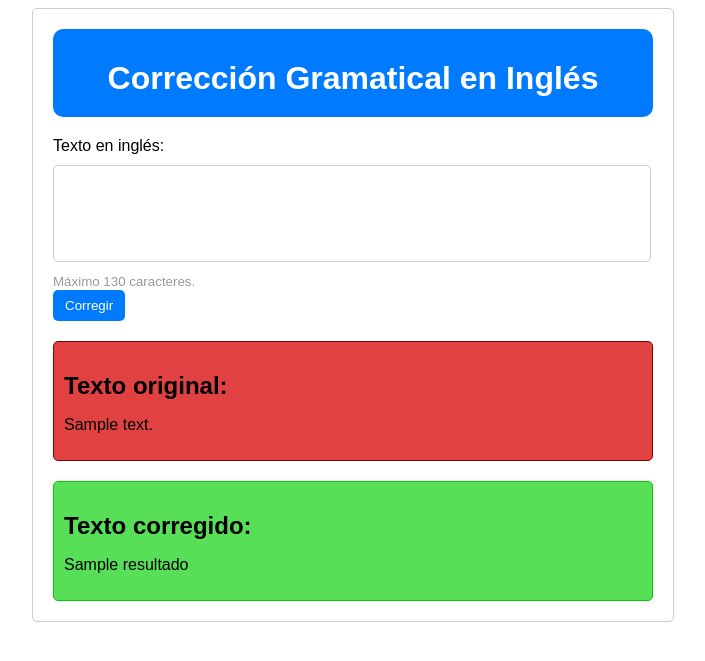
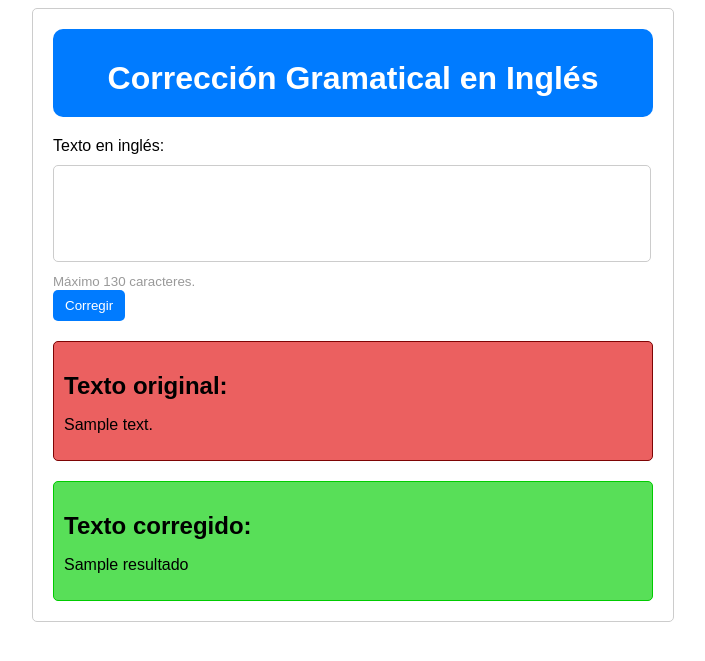
Before and after one commit to AlexHida/prdjangogr, a Django app: template myapp/templates/index.html in a window 1280 px wide. Shown: the top 661 px of the page, without its empty margins (287-992 px from the left). Run offline with Django 4.2, Linux system fonts and the light colour scheme; the template is opened without the code that fills it: most values are stand-ins (such as "Sample title", 1, 10 or a date in 2020).

Commit message:
redcolor

```diff
--- a/myapp/templates/index.html
+++ b/myapp/templates/index.html
@@ -58,7 +58,7 @@
             padding: 10px;
         }
         .result-original {
-            background-color: #e24141; /* Color rojo para el texto original */
+            background-color: #eb6060; /* Color rojo para el texto original */
             border: 1px solid #7e0404;
             margin-bottom: 10px;
         }
```
